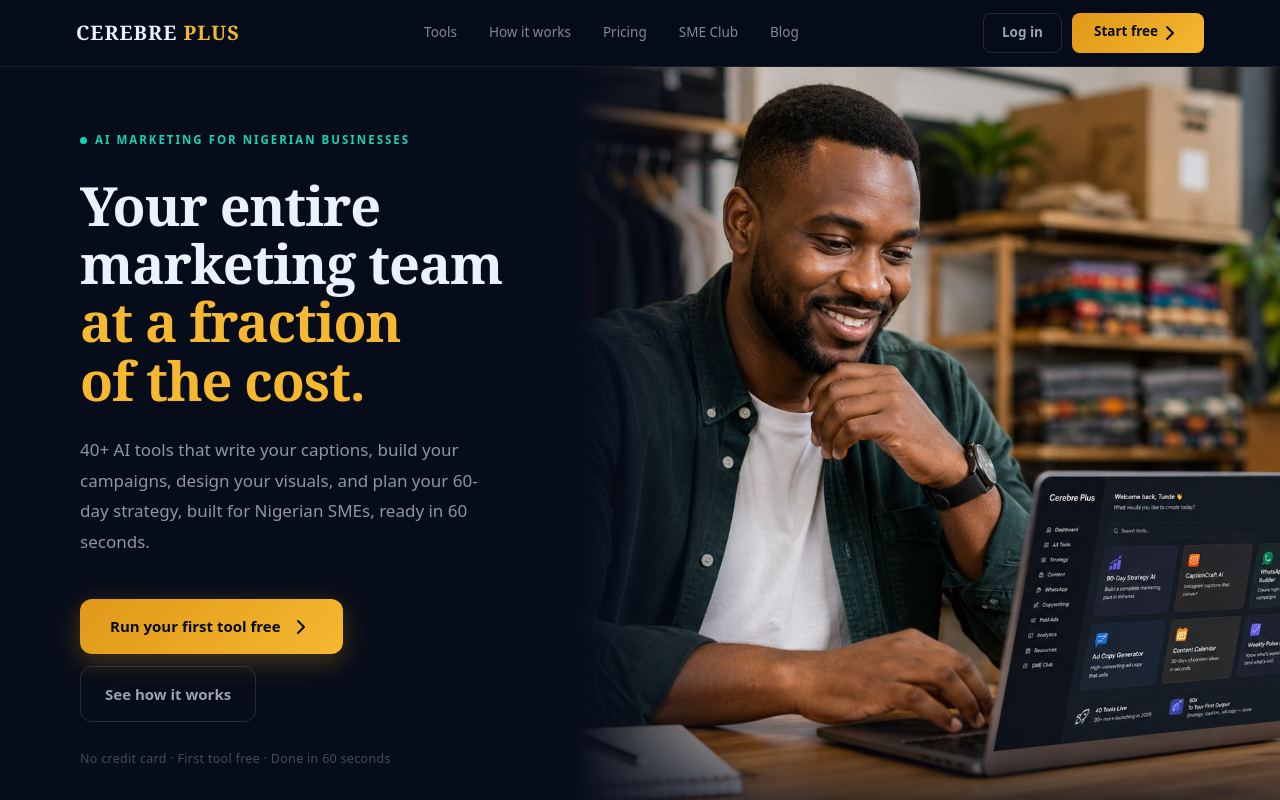
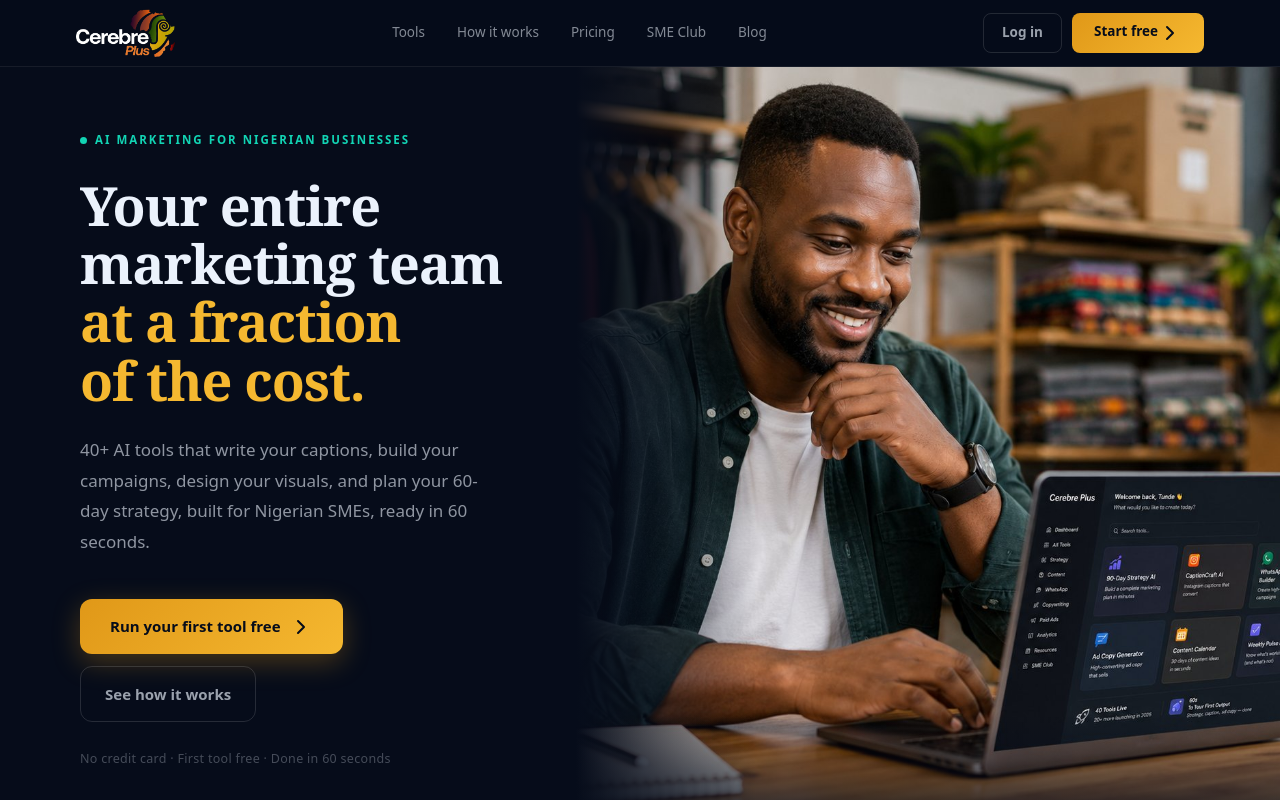
Before and after one commit to valuemize-enterprise/cerebre-plus-v1, a Next.js app: page / in a window 1280 px wide. Shown: the top 800 px of the page. Built offline with nearby package versions, Linux system fonts and the light colour scheme.

Commit message:
feat: replace logo text with image in navigation bar

```diff
--- a/app/page.tsx
+++ b/app/page.tsx
@@ -188,9 +188,13 @@
       {/* ══ NAV ══════════════════════════════════════════════════ */}
       <nav style={{position:'sticky',top:0,zIndex:100,background:'rgba(6,12,26,0.88)',backdropFilter:'blur(22px)',borderBottom:'1px solid rgba(255,255,255,0.07)'}}>
         <div style={{maxWidth:1200,margin:'0 auto',padding:'0 36px',height:66,display:'flex',alignItems:'center',justifyContent:'space-between'}}>
-          <span style={{fontFamily:"'Georgia',serif",fontSize:20,fontWeight:900,letterSpacing:1,color:'#EBF2FC'}}>
-            CEREBRE <span style={{color:'#F5B830'}}>PLUS</span>
-          </span>
+          <div>
+            <img
+              src="/Cerebre_Plus_2.png"
+              alt="Cerebre Media Africa"
+              style={{ height: 48, width: 100 }}
+            />
+          </div>
           <div className="nav-links" style={{display:'flex',gap:32}}>
             {[['Tools','#tools'],['How it works','#how'],['Pricing','#pricing'],['SME Club','#sme'],['Blog','/blog']].map(([l,h])=>(
               <a key={l} href={h} className="nav-link">{l}</a>
```
